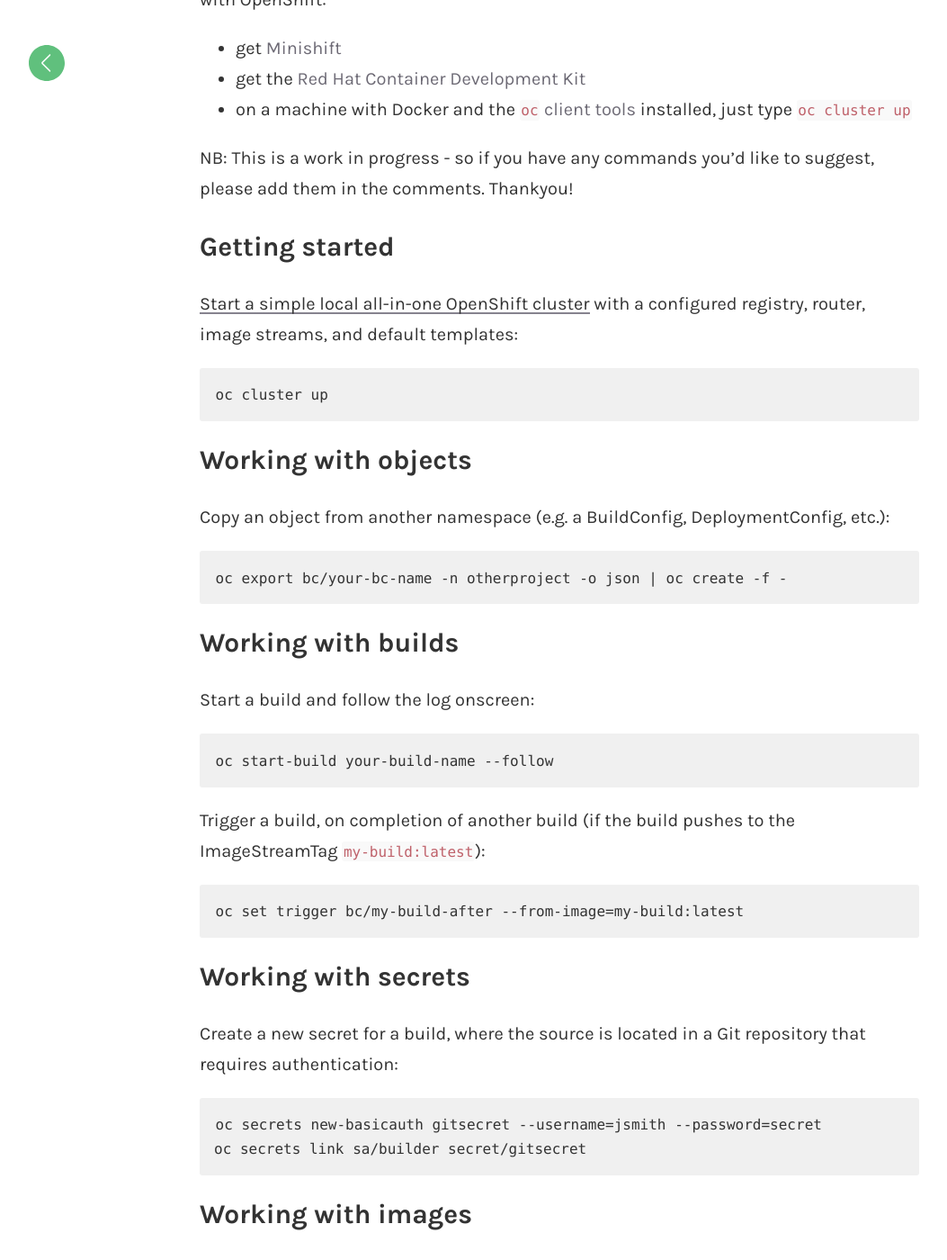
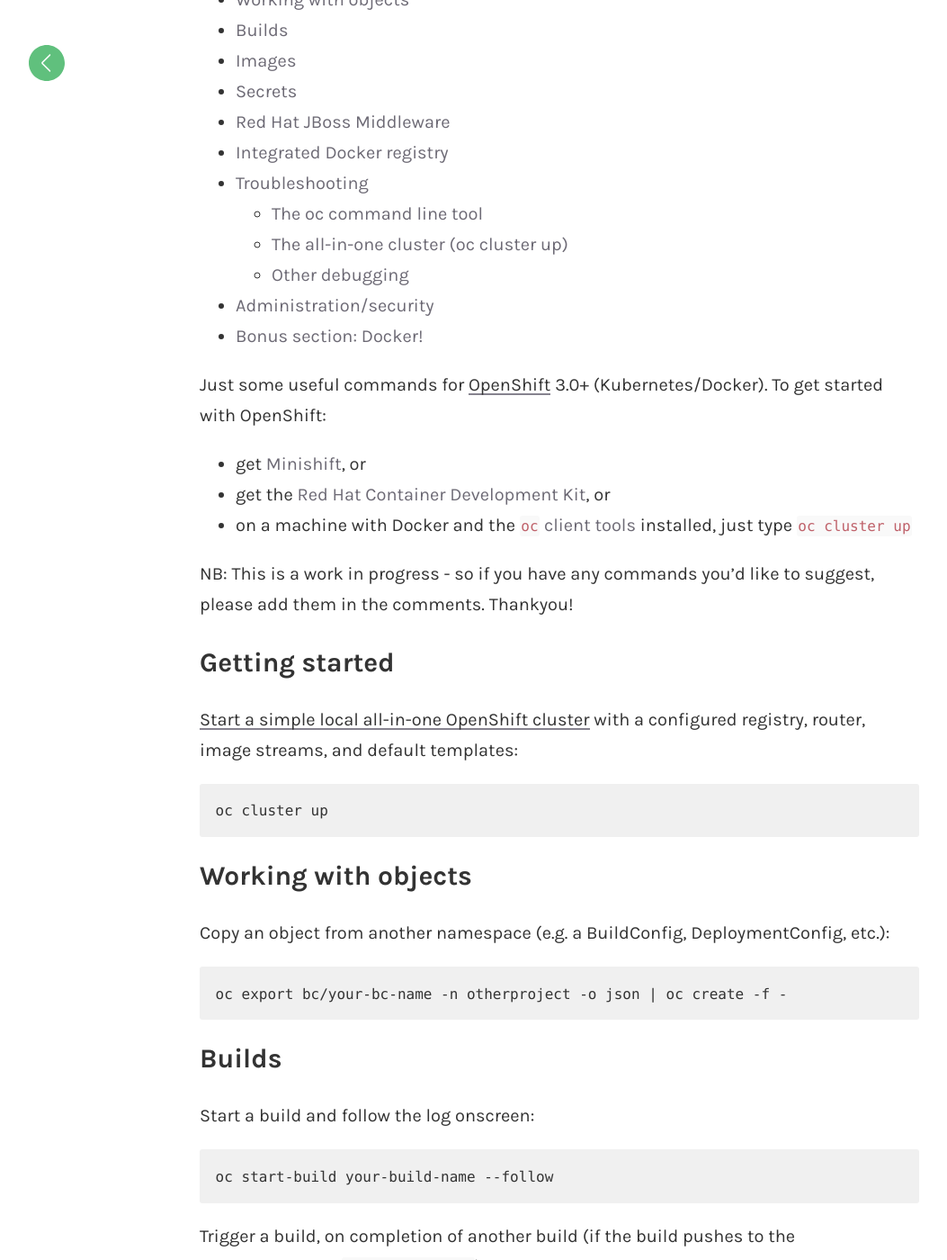
Before and after one commit to monodot/monodot-co-uk, a Jekyll site: the page built from _posts/2016-12-09-openshift-cheatsheet.markdown, in a window 1280 px wide and 1400 px high, scrolled down 195 px. Shown: the whole window at 90% size, without its empty margins (18-1071 px from the left). Built offline with Jekyll 4.4.1, drawn with Linux system fonts in a browser that asks for light colours; comment, search, counter and statistics services are not loaded; the table of contents is made by our own code; some of the changed text lies outside the part shown.

Commit message:
Added TOC and Last Modified

```diff
--- a/Gemfile
+++ b/Gemfile
@@ -1,3 +1,6 @@
+source :rubygems
 gem 'jekyll-sitemap'
 gem 'jekyll-seo-tag'
 gem 'jekyll-paginate'
+gem 'jekyll-last-modified-at'
+gem 'jekyll-toc'
--- a/_config.yml
+++ b/_config.yml
@@ -37,4 +37,12 @@
 disqus:
   shortname: monodot
 
-gems: [jekyll-seo-tag, jekyll-paginate, jekyll-sitemap]
+gems: [jekyll-seo-tag, jekyll-paginate, jekyll-sitemap, jekyll-last-modified-at, jekyll-toc]
+
+defaults:
+  -
+    scope:
+      path: "" # an empty string here means all files in the project
+      type: "posts" # previously `post` in Jekyll 2.2.
+    values:
+      show_date: true
--- a/_layouts/post.html
+++ b/_layouts/post.html
@@ -4,10 +4,12 @@
 <article class="post" itemscope itemtype="http://schema.org/BlogPosting">
 
   <h1 class="headline">{{page.title}}</h1>
-  <div class="meta"><span>{{page.date | date: '%B %d, %Y'}}</span></div>
+  {% if page.show_date %}
+    <div class="meta"><span>Last updated: {{ page.last_modified_at | date: '%B %d, %Y' }}</span></div>
+  {% endif %}
 
   <div class="post-content">
-    {{content}}
+    {{ content | toc }}
   </div>
 
 
--- a/_posts/2016-12-09-openshift-cheatsheet.markdown
+++ b/_posts/2016-12-09-openshift-cheatsheet.markdown
@@ -4,12 +4,13 @@
 date:   2016-12-09 17:00:00 +0000
 categories: openshift
 comments: true
+toc: true
 ---
 
 Just some useful commands for [OpenShift][os] 3.0+ (Kubernetes/Docker). To get started with OpenShift:
 
-- get [Minishift][minishift]
-- get the [Red Hat Container Development Kit][cdk]
+- get [Minishift][minishift], or
+- get the [Red Hat Container Development Kit][cdk], or
 - on a machine with Docker and the [`oc` client tools][occlient] installed, just type `oc cluster up`
 
 NB: This is a work in progress - so if you have any commands you'd like to suggest, please add them in the comments. Thankyou!
@@ -26,7 +27,7 @@
 
     oc export bc/your-bc-name -n otherproject -o json | oc create -f -
 
-## Working with builds
+## Builds
 
 Start a build and follow the log onscreen:
 
@@ -36,14 +37,7 @@
 
     oc set trigger bc/my-build-after --from-image=my-build:latest
 
-## Working with secrets
-
-Create a new secret for a build, where the source is located in a Git repository that requires authentication:
-
-    oc secrets new-basicauth gitsecret --username=jsmith --password=secret
-    oc secrets link sa/builder secret/gitsecret
-
-## Working with images
+## Images
 
 Create an image stream:
 
@@ -57,7 +51,14 @@
 
     oc policy add-role-to-user system:image-puller system:serviceaccount:yourbuildnamespace:builder -n namespace-to-pull-from
 
-## JBoss Middleware
+## Secrets
+
+Create a new secret for a build, where the source is located in a Git repository that requires authentication:
+
+    oc secrets new-basicauth gitsecret --username=jsmith --password=secret
+    oc secrets link sa/builder secret/gitsecret
+
+## Red Hat JBoss Middleware
 
 Install the JBoss middleware image streams:
 
@@ -94,7 +95,7 @@
     set HOMEDRIVE=C:
     set HOMEPATH=C:\Users\username
 
-### Inspecting a local all-in-one cluster (`oc cluster up`)
+### The all-in-one cluster (`oc cluster up`)
 
 See all containers running locally:
 
@@ -132,7 +133,7 @@
 - Increase the RAM available to Docker for Mac (this will require a Docker restart)
 - `docker stop` any non-essential containers that you may be running _outside_ OpenShift
 
-### Debugging
+### Other debugging
 
 If something's not working, or not deploying:
 
@@ -150,7 +151,7 @@
 
     oc logs docker-registry-n-{xxxxx} -n default | less
 
-## Administration
+## Administration/security
 
 Grant the `admin` user permissions to administer the cluster (e.g. to create a PersistentVolume):
 
```
Also changed, not shown: Gemfile.lock.
